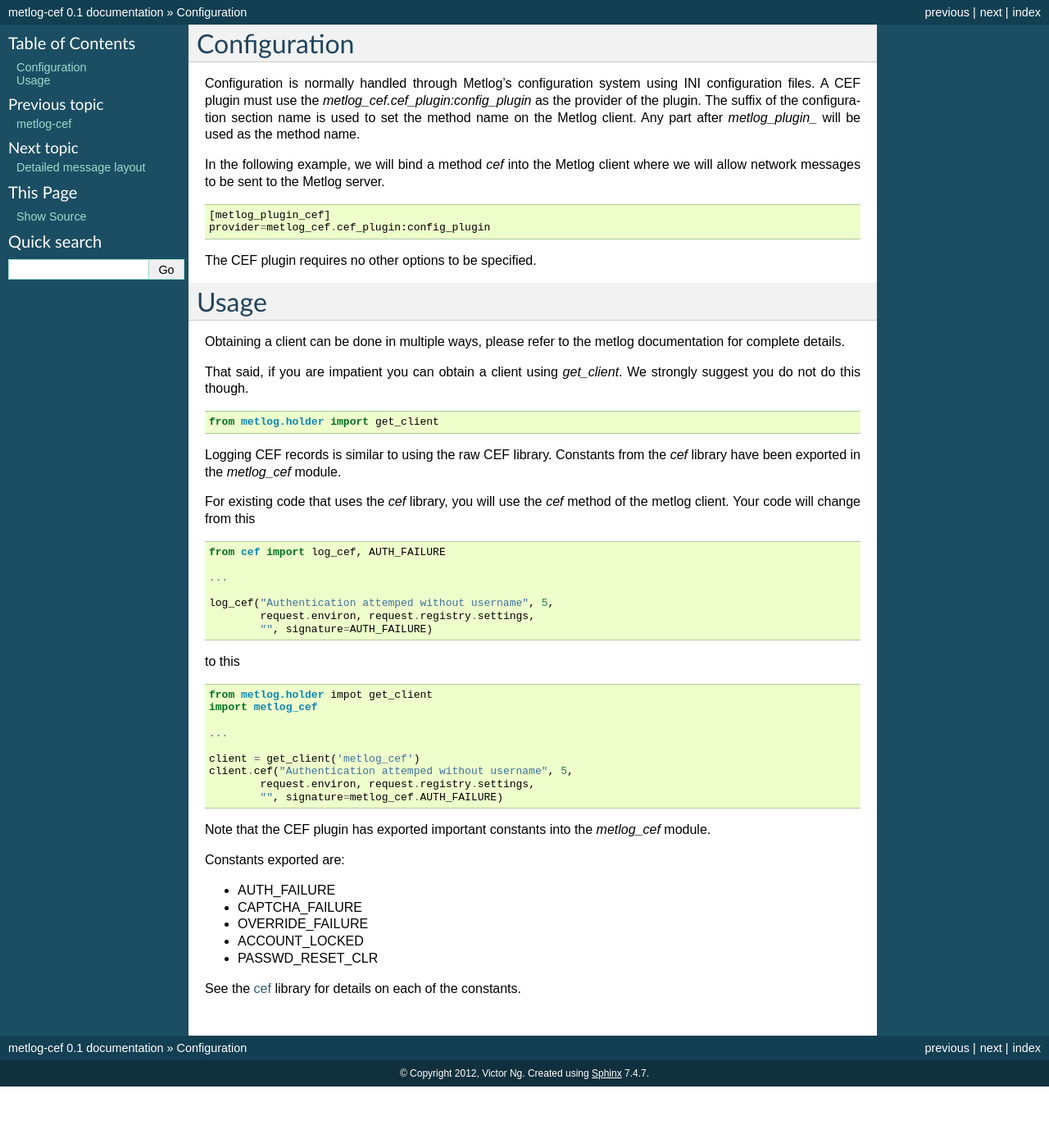
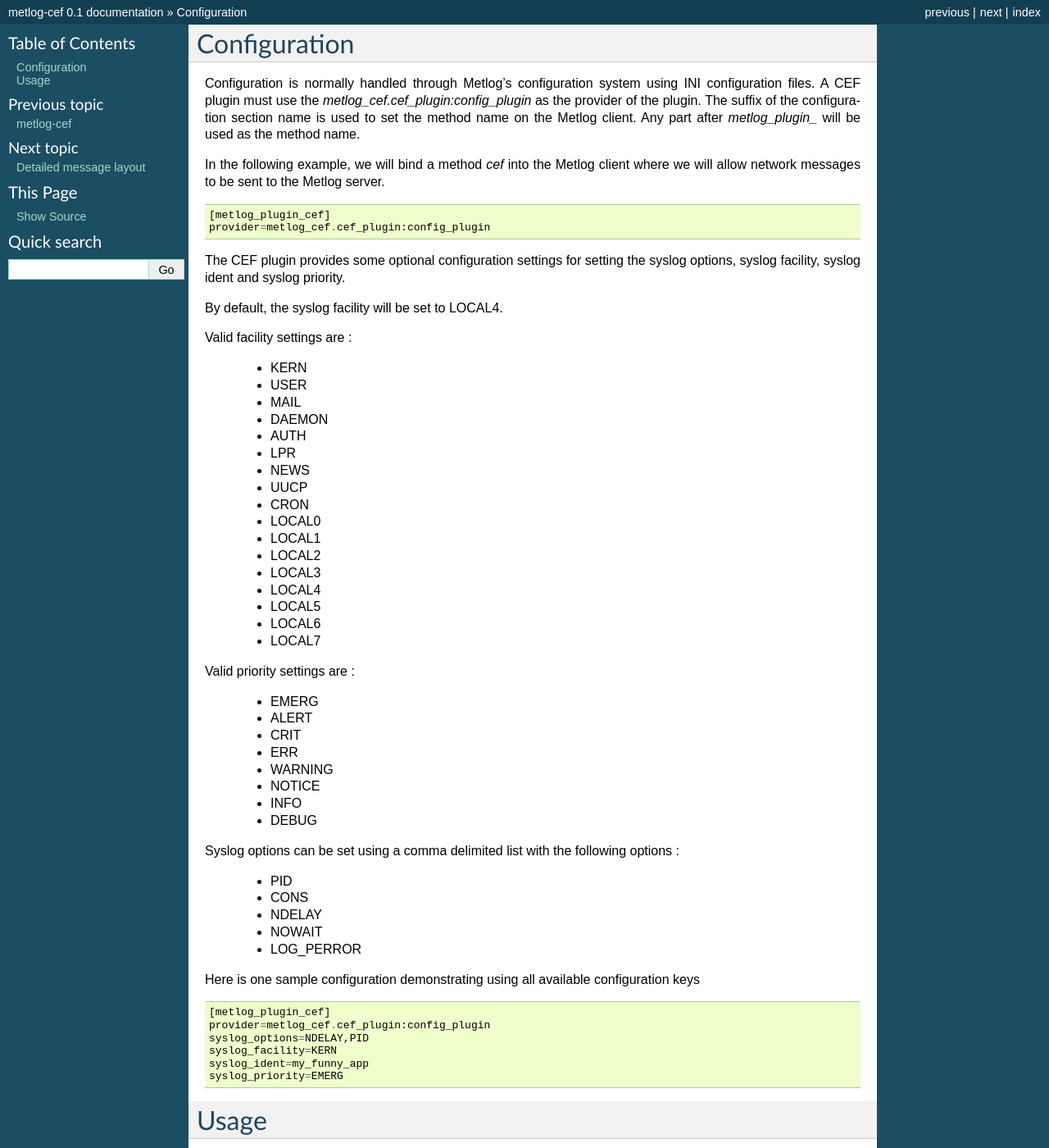
Before and after one commit to crankycoder/metlog-cef, a Sphinx documentation site: the page built from docs/source/config.rst, in a window 1280 px wide and 1400 px high. Shown: the whole window at 82% size. Built offline with Sphinx 7.4.7, drawn with Linux system fonts in a browser that asks for light colours; formulas are drawn with MathJax 3.

Commit message:
updated docs to show how to set the syslog options

```diff
--- a/docs/source/config.rst
+++ b/docs/source/config.rst
@@ -15,7 +15,61 @@
     [metlog_plugin_cef]
     provider=metlog_cef.cef_plugin:config_plugin
 
-The CEF plugin requires no other options to be specified.
+The CEF plugin provides some optional configuration settings for
+setting the syslog options, syslog facility, syslog ident and syslog
+priority.
+
+By default, the syslog facility will be set to LOCAL4.
+
+Valid facility settings are :
+
+  * KERN
+  * USER
+  * MAIL
+  * DAEMON
+  * AUTH
+  * LPR
+  * NEWS
+  * UUCP
+  * CRON
+  * LOCAL0
+  * LOCAL1
+  * LOCAL2
+  * LOCAL3
+  * LOCAL4
+  * LOCAL5
+  * LOCAL6
+  * LOCAL7
+
+Valid priority settings are :
+
+  * EMERG
+  * ALERT
+  * CRIT
+  * ERR
+  * WARNING
+  * NOTICE
+  * INFO
+  * DEBUG
+
+Syslog options can be set using a comma delimited list with the
+following options :
+
+  * PID
+  * CONS
+  * NDELAY
+  * NOWAIT
+  * LOG_PERROR
+
+Here is one sample configuration demonstrating using all available
+configuration keys ::
+
+    [metlog_plugin_cef]
+    provider=metlog_cef.cef_plugin:config_plugin
+    syslog_options=NDELAY,PID
+    syslog_facility=KERN
+    syslog_ident=my_funny_app
+    syslog_priority=EMERG
 
 Usage
 =====
```
